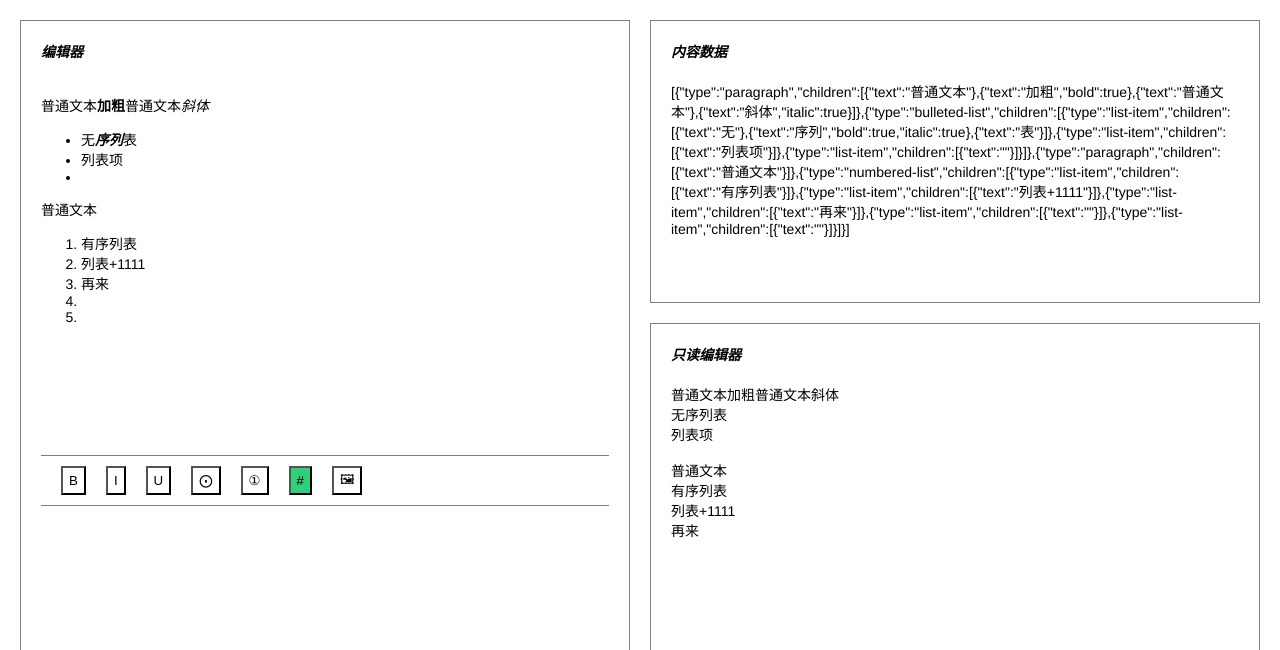
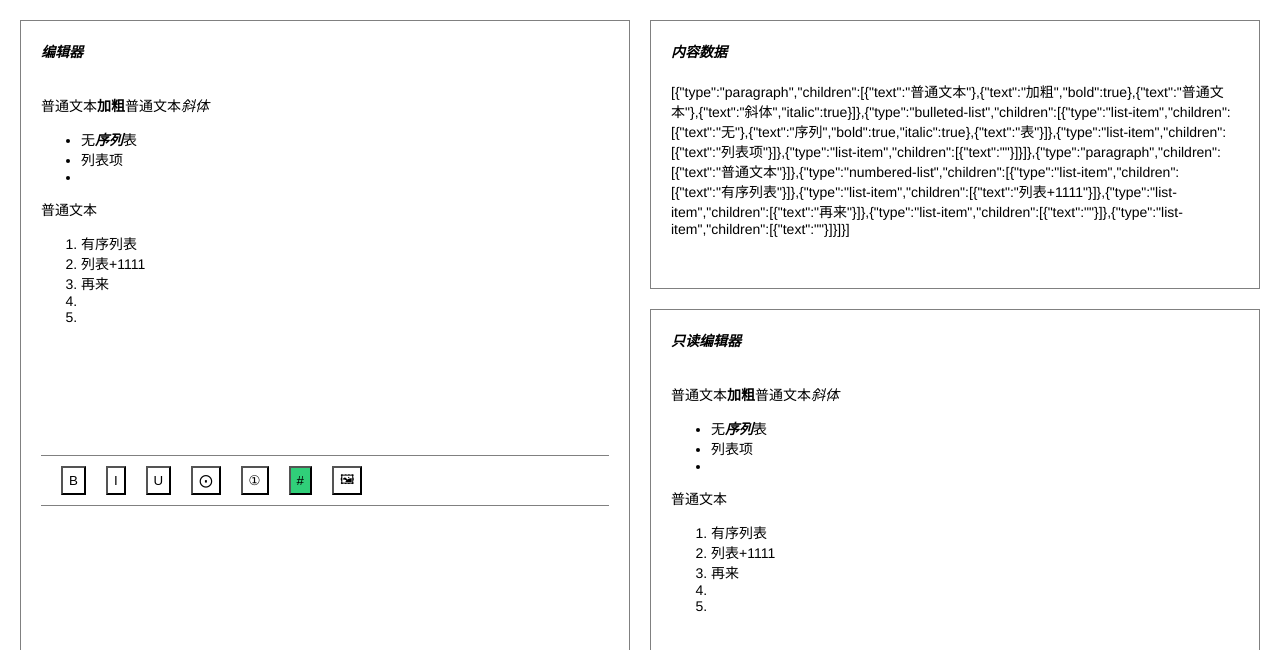
Before and after one commit to Kffhi/flomo-editor, a React (Vite) app: page / in a window 1280 px wide. Shown: the top 650 px of the page. Built offline with nearby package versions, Linux system fonts and the light colour scheme.

Commit message:
feat: 实时预览

```diff
--- a/src/components/Readonly.jsx
+++ b/src/components/Readonly.jsx
@@ -1,11 +1,24 @@
 import Header from './Header'
 import { createEditor } from 'slate'
 import { Editable, Slate, withReact } from 'slate-react'
-import React, { useMemo } from 'react'
+import React, { useMemo, useCallback } from 'react'
+import Leaf from '../Editor/Leaf'
+import Element from '../Editor/Element'
 
 const Readonly = ({ editorData }) => {
     const editor = useMemo(() => withReact(createEditor()), [])
-    // console.log('props change, but not reRendering', editorData)
+    editor.children = editorData // 强制更新
+
+    // 渲染文本
+    const renderLeaf = useCallback((props) => {
+        return <Leaf {...props}/>
+    }, [])
+
+    // 渲染段落
+    const renderElement = useCallback((props) => {
+        return <Element {...props}/>
+    }, [])
+
     return (
         <div>
             <Header text={'只读编辑器'}/>
@@ -16,6 +29,8 @@ const Readonly = ({ editorData }) => {
                 <Editable
                     className={'editableWrap'}
                     style={{ borderBottom: 'none' }}
+                    renderLeaf={renderLeaf}
+                    renderElement={renderElement}
                     readOnly
                 />
             </Slate>
```
Also changed, not shown: 1 other file (tests, documents, lock files or other folders).
